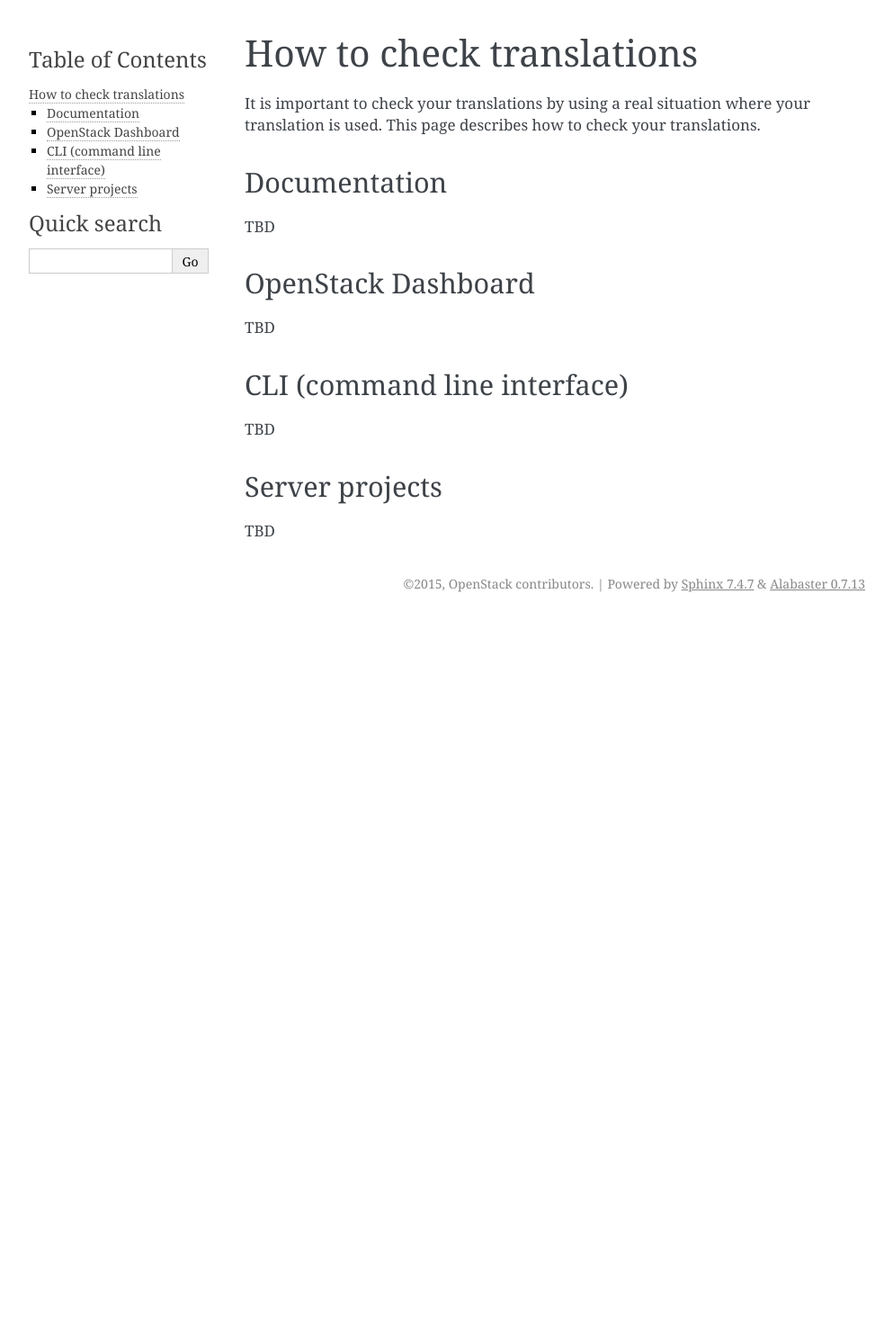
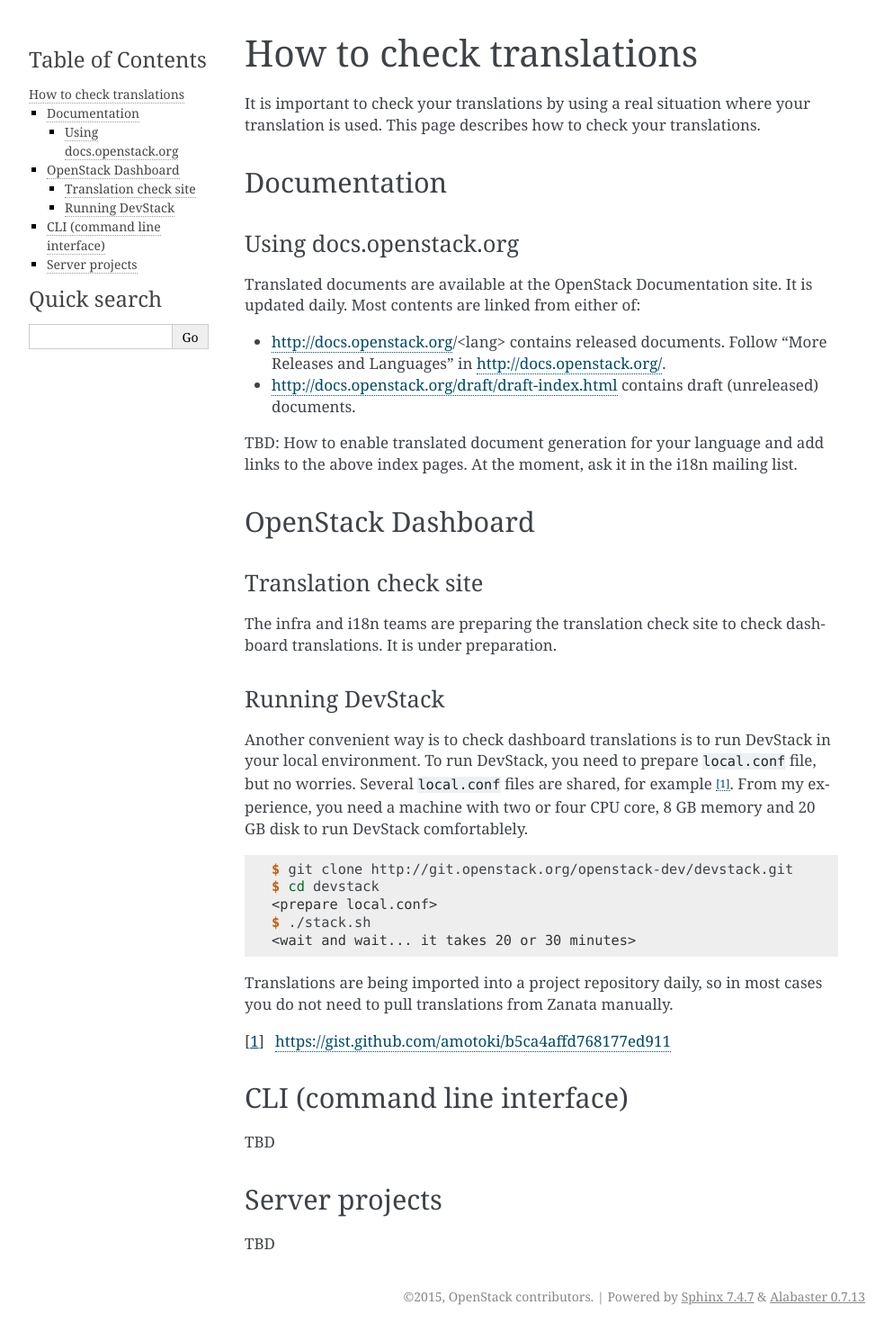
Before and after one commit to openstack/i18n, a Sphinx documentation site: the page built from doc/source/check_translation.rst, in a window 1280 px wide. Shown: the whole page at 90% size, without its empty margins (148-1141 px from the left). Built offline with Sphinx 7.4.7, drawn with Linux system fonts in a browser that asks for light colours; before the commit the page ends 900 px from its top, so only the background shows below that.

Commit message:
How to check translated contents (dashboards and documents)
Change-Id: Ic0cf7d88e1a87842908613ed5b7f9bfa36742614

```diff
--- a/doc/source/check_translation.rst
+++ b/doc/source/check_translation.rst
@@ -8,12 +8,53 @@
 Documentation
 =============
 
-TBD
+Using docs.openstack.org
+------------------------
+
+Translated documents are available at the OpenStack Documentation site.
+It is updated daily. Most contents are linked from either of:
+
+* http://docs.openstack.org/<lang> contains released documents.
+  Follow "More Releases and Languages" in http://docs.openstack.org/.
+* http://docs.openstack.org/draft/draft-index.html contains
+  draft (unreleased) documents.
+
+TBD: How to enable translated document generation for your language
+and add links to the above index pages.
+At the moment, ask it in the i18n mailing list.
 
 OpenStack Dashboard
 ===================
 
-TBD
+Translation check site
+----------------------
+
+The infra and i18n teams are preparing the translation check site
+to check dashboard translations. It is under preparation.
+
+Running DevStack
+----------------
+
+Another convenient way is to check dashboard translations is to run
+DevStack in your local environment.  To run DevStack, you need to
+prepare ``local.conf`` file, but no worries. Several ``local.conf``
+files are shared, for example [#]_. From my experience, you need a
+machine with two or four CPU core, 8 GB memory and 20 GB disk to run
+DevStack comfortablely.
+
+.. code-block:: console
+
+   $ git clone http://git.openstack.org/openstack-dev/devstack.git
+   $ cd devstack
+   <prepare local.conf>
+   $ ./stack.sh
+   <wait and wait... it takes 20 or 30 minutes>
+
+Translations are being imported into a project repository daily,
+so in most cases you do not need to pull translations from Zanata
+manually.
+
+.. [#] https://gist.github.com/amotoki/b5ca4affd768177ed911
 
 CLI (command line interface)
 ============================
```
